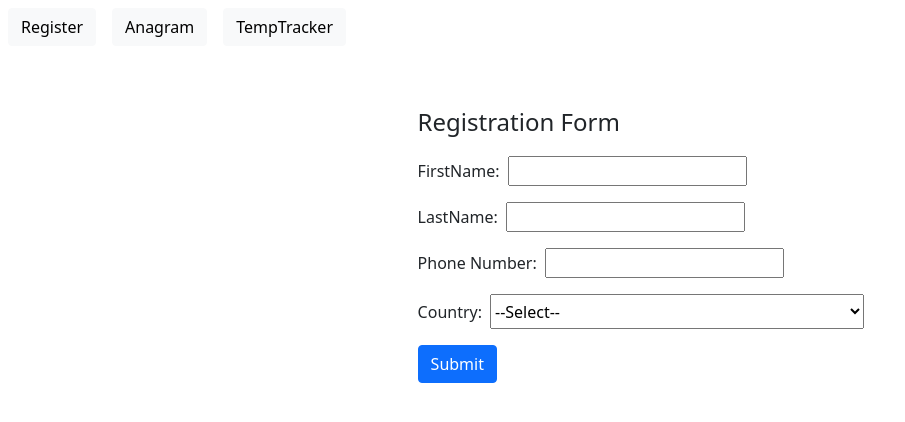
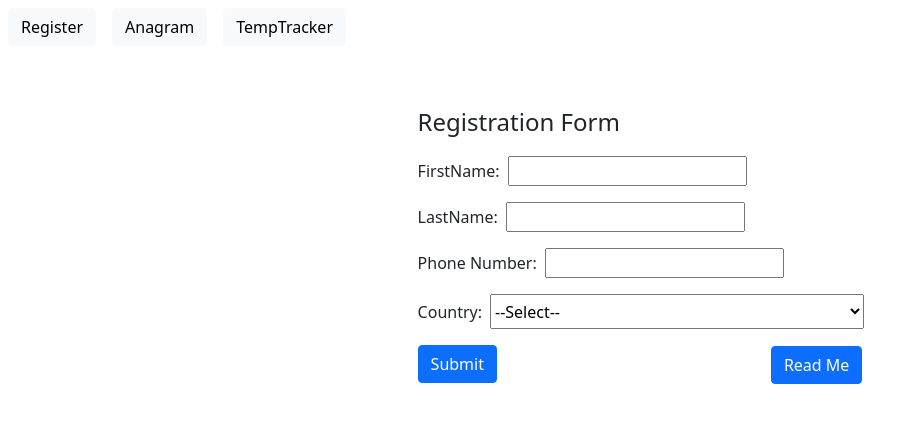
Before and after one commit to Saikiran492/Dovetail, a React (Create React App) app: page / in a window 1280 px wide. Shown: the top 422 px of the page, without its empty margins (0-905 px from the left). Built offline with nearby package versions, Linux system fonts and the light colour scheme.

Commit message:
code changes final commit

```diff
--- a/src/components/RegisterForm.jsx
+++ b/src/components/RegisterForm.jsx
@@ -115,12 +115,12 @@ class RegisterForm extends Component {
                 type="submit"
                 value="Submit"
               />
-              {/* <div className="mt-2 me-5 float-end">
-                <ReadMeModal />
-              </div> */}
             </div>
           </fieldset>
         </form>
+        <div className="me-5 float-end">
+          <ReadMeModal />
+        </div>
       </div>
     );
   }
--- a/src/index.css
+++ b/src/index.css
@@ -23,3 +23,6 @@ code {
   height: 300px;
   width: 50%;
 }
+.float-end {
+  margin-top: -45px;
+}
```
